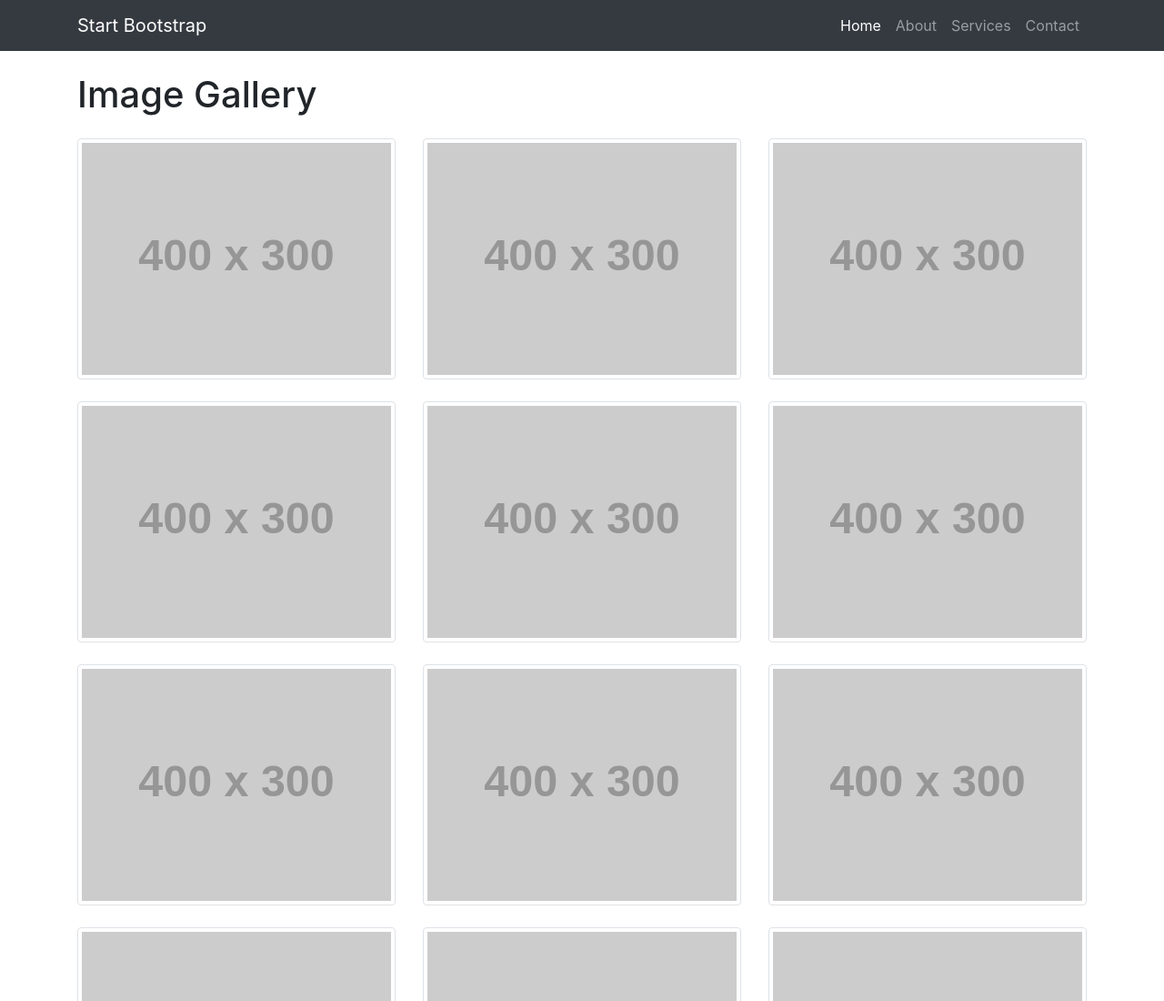
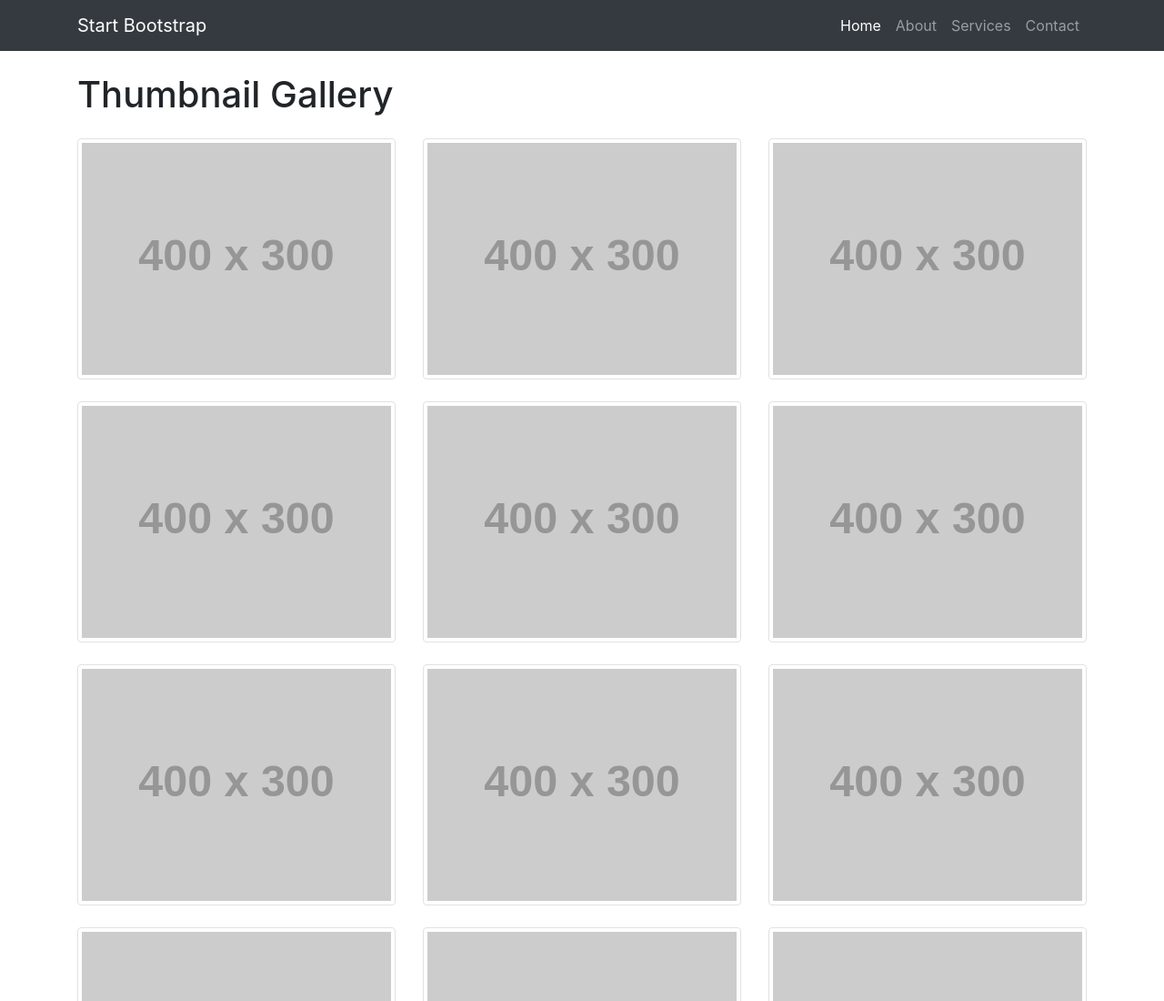
Before and after one commit to rnagulapalle/bootstrap-example, a website: page index.html in a window 1280 px wide. Shown: the top 1100 px of the page at 91% size. Drawn offline with Linux system fonts and the light colour scheme; placeholder pictures from the web are drawn by us.

```diff
--- a/index.html
+++ b/index.html
@@ -51,7 +51,7 @@
     <!-- Page Content -->
     <div class="container">
 
-      <h1 class="my-4 text-center text-lg-left">Image Gallery</h1>
+      <h1 class="my-4 text-center text-lg-left">Thumbnail Gallery</h1>
 
       <div class="row text-center text-lg-left">
 
```
